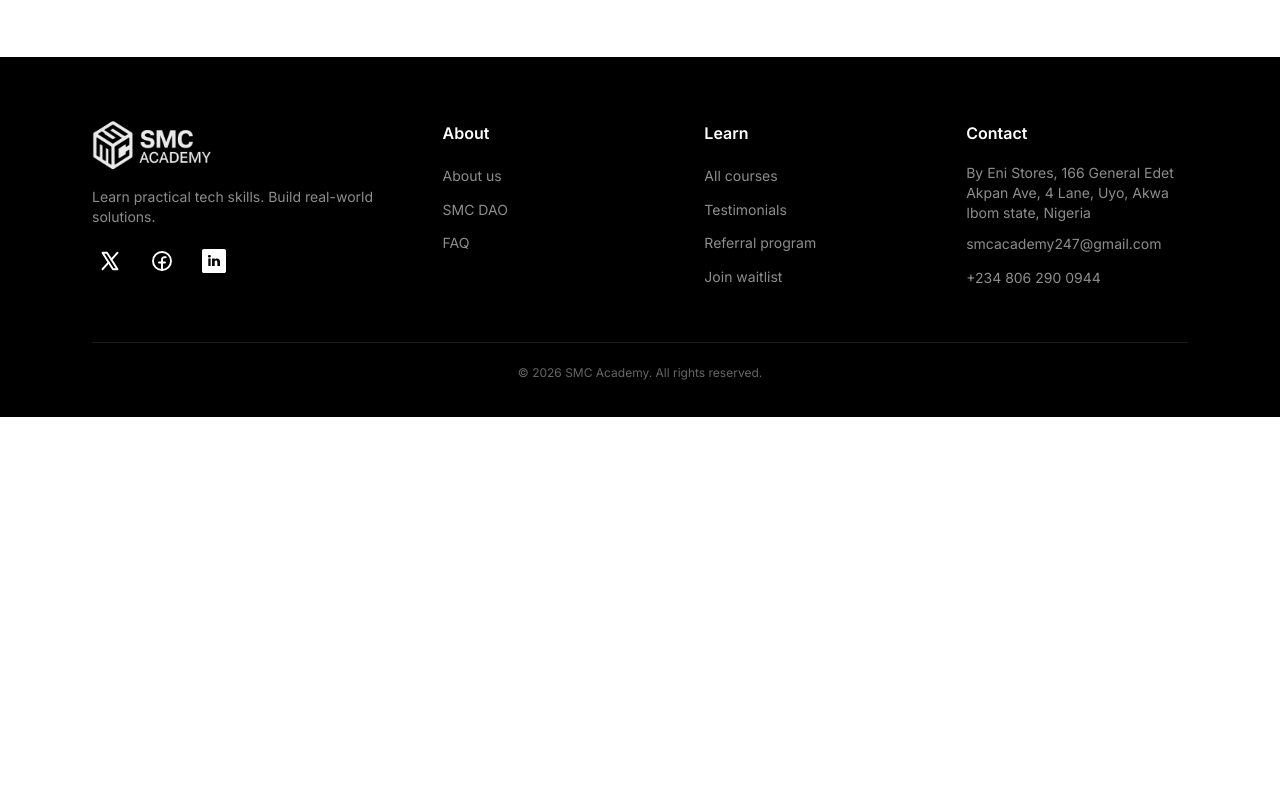
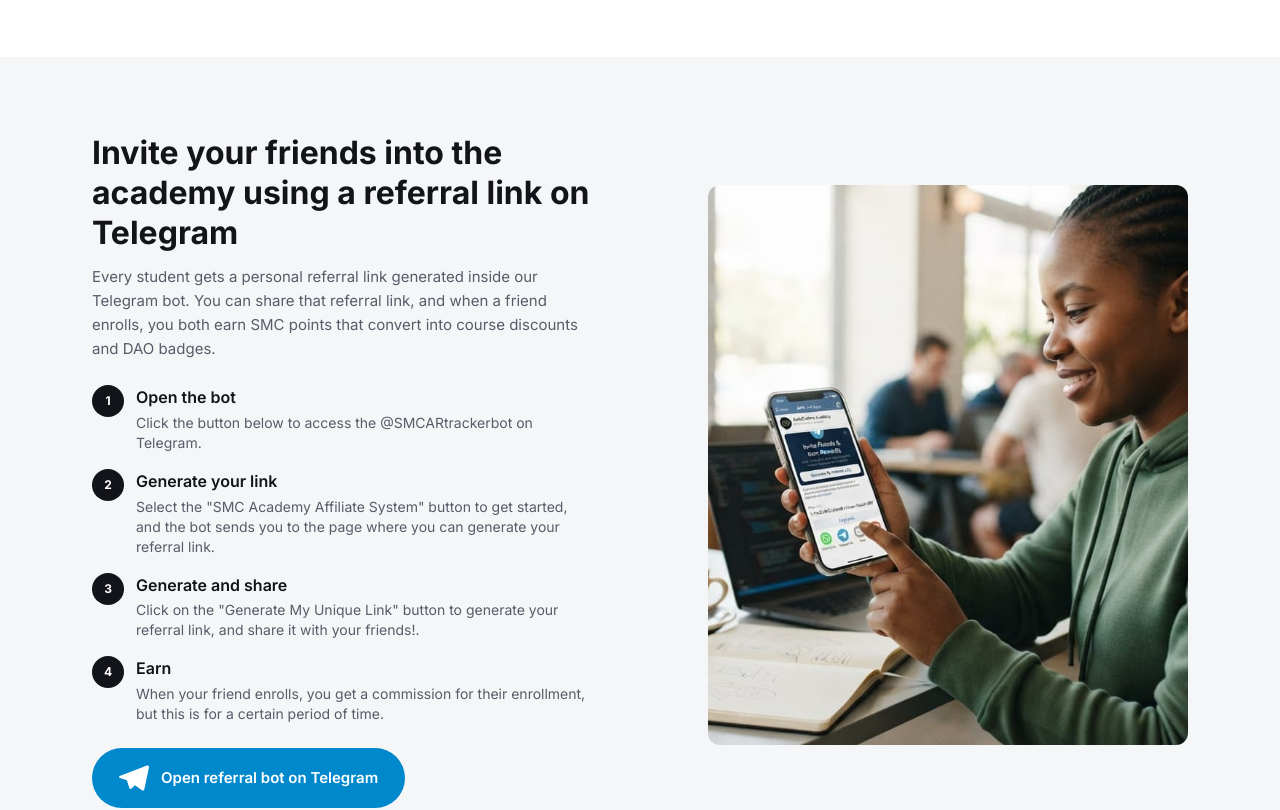
Before and after one commit to Kansoldev/smc-academy-landing-page, a Next.js app: page / in a window 1280 px wide. Shown: the part 3380-4190 px from the top of the page. Before the commit the page ends 3797 px from the top, so only its background shows below. Built offline with nearby package versions, Linux system fonts and the light colour scheme.

Commit message:
feat: add referral section

```diff
--- a/app/page.tsx
+++ b/app/page.tsx
@@ -4,6 +4,7 @@ import AcademyStats from "@/components/AcademyStats";
 import About from "@/components/About";
 import Courses from "@/components/Courses";
 import Testimonials from "@/components/Testimonials";
+import { Referral } from "@/components/Referral";
 import Footer from "@/components/Footer";
 
 export default function Home() {
@@ -17,6 +18,7 @@ export default function Home() {
         <About />
         <Courses />
         <Testimonials />
+        <Referral />
         <Footer />
       </main>
     </>
--- a/components/Footer.tsx
+++ b/components/Footer.tsx
@@ -58,12 +58,12 @@ function Footer() {
             <h2 className="text-white font-semibold mb-4">About</h2>
             <ul className="flex flex-col gap-2">
               <li>
-                <a
+                <Link
                   href="#about"
                   className="text-sm text-white/55 hover:text-white"
                 >
                   About us
-                </a>
+                </Link>
               </li>
 
               <li>
@@ -78,9 +78,12 @@ function Footer() {
               </li>
 
               <li>
-                <a href="#" className="text-sm text-white/55 hover:text-white">
+                <Link
+                  href="#"
+                  className="text-sm text-white/55 hover:text-white"
+                >
                   FAQ
-                </a>
+                </Link>
               </li>
             </ul>
           </div>
@@ -89,33 +92,39 @@ function Footer() {
             <h2 className="text-white font-semibold mb-4">Learn</h2>
             <ul className="flex flex-col gap-2">
               <li>
-                <a
+                <Link
                   href="#courses"
                   className="text-sm text-white/55 hover:text-white"
                 >
                   All courses
-                </a>
+                </Link>
               </li>
 
               <li>
-                <a
+                <Link
                   href="#testimonials"
                   className="text-sm text-white/55 hover:text-white"
                 >
                   Testimonials
-                </a>
+                </Link>
               </li>
 
               <li>
-                <a href="#" className="text-sm text-white/55 hover:text-white">
+                <Link
+                  href="#referral"
+                  className="text-sm text-white/55 hover:text-white"
+                >
                   Referral program
-                </a>
+                </Link>
               </li>
 
               <li>
-                <a href="#" className="text-sm text-white/55 hover:text-white">
+                <Link
+                  href="#"
+                  className="text-sm text-white/55 hover:text-white"
+                >
                   Join waitlist
-                </a>
+                </Link>
               </li>
             </ul>
           </div>
--- /dev/null
+++ b/components/Referral.tsx
@@ -0,0 +1,93 @@
+"use client";
+
+import Image from "next/image";
+import { motion } from "framer-motion";
+import { Button } from "@/components/ui/button";
+
+const steps = [
+  [
+    "Open the bot",
+    "Click the button below to access the @SMCARtrackerbot on Telegram.",
+  ],
+  [
+    "Generate your link",
+    'Select the "SMC Academy Affiliate System" button to get started, and the bot sends you to the page where you can generate your referral link.',
+  ],
+  [
+    "Generate and share",
+    'Click on the "Generate My Unique Link" button to generate your referral link, and share it with your friends!.',
+  ],
+  [
+    "Earn",
+    "When your friend enrolls, you get a commission for their enrollment, but this is for a certain period of time.",
+  ],
+];
+
+export function Referral() {
+  return (
+    <section id="referral" className="bg-[#f5f6f8] pt-8 pb-16 md:py-16">
+      <div className="grid lg:grid-cols-[.95fr_1.05fr] justify-between items-center gap-10 max-w-290 mx-auto px-5 md:px-8">
+        <div>
+          <h2 className="text-[1.6875rem] md:text-[2rem] font-bold leading-tight mt-3">
+            Invite your friends into the academy using a referral link on
+            Telegram
+          </h2>
+
+          <p className="text-[0.9375rem] text-[#565c68] mt-3">
+            Every student gets a personal referral link generated inside our
+            Telegram bot. You can share that referral link, and when a friend
+            enrolls, you both earn SMC points that convert into course discounts
+            and DAO badges.
+          </p>
+
+          <div className="flex flex-col gap-4 mt-6">
+            {steps.map(([title, body], i) => (
+              <div key={title} className="flex items-start gap-3">
+                <div className="flex items-center justify-center shrink-0 size-8 rounded-full text-xs font-bold bg-[#12141a] text-white">
+                  {i + 1}
+                </div>
+
+                <div>
+                  <h3 className="font-semibold text-[#12141a] mb-0.5">
+                    {title}
+                  </h3>
+
+                  <p className="text-sm text-[#565c68]">{body}</p>
+                </div>
+              </div>
+            ))}
+          </div>
+
+          <Button className="mt-6 bg-[#0088CC] hover:bg-[#01699c]">
+            <a
+              href="https://t.me/SMCARtrackerbot"
+              target="_blank"
+              rel="noopener noreferrer"
+              className="flex items-center gap-3"
+            >
+              <Image src="/telegram.svg" width={30} height={30} alt="" />
+              Open referral bot on Telegram
+            </a>
+          </Button>
+        </div>
+
+        <motion.div
+          className="hidden lg:block"
+          initial={{ opacity: 0, y: 20 }}
+          whileInView={{ opacity: 1, y: 0 }}
+          viewport={{ once: true, amount: 0.3 }}
+          transition={{ duration: 0.3 }}
+        >
+          <div className="relative w-120 h-140 ml-auto">
+            <Image
+              src="/referral.jpg"
+              alt="SMC Academy referral image"
+              className="object-cover rounded-xl"
+              fill
+            />
+          </div>
+        </motion.div>
+      </div>
+    </section>
+  );
+}
```
Also changed, not shown: public/referral.jpg (added), public/telegram.svg (added).
